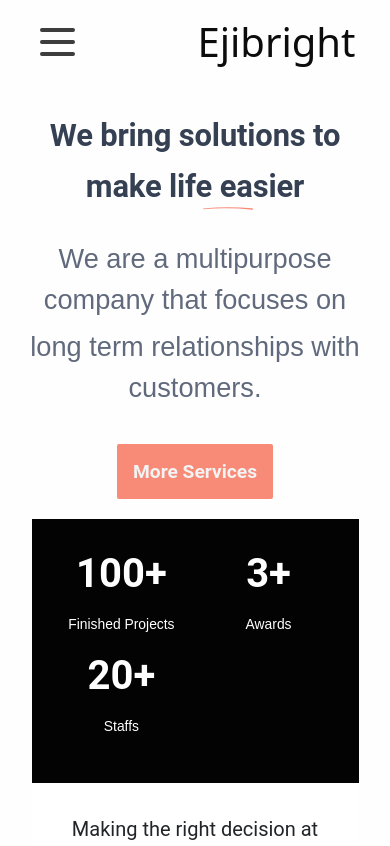
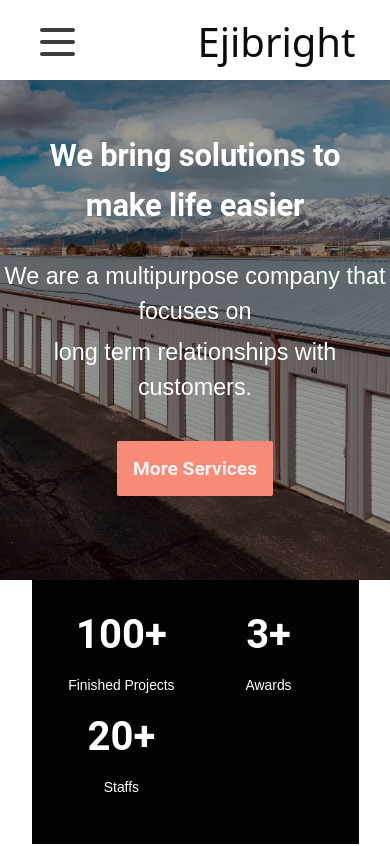
Before and after one commit to MadukaJustice/Ejibright-project, a Next.js app: page / in a window 390 px wide. Shown: the top 846 px of the page. Built offline with nearby package versions, Linux system fonts and the light colour scheme.

Commit message:
added a hero image

```diff
--- a/src/app/page.module.css
+++ b/src/app/page.module.css
@@ -1,8 +1,10 @@
 /* HERO */
 .contentWrapper {
+  background: linear-gradient(69.35deg, rgba(0, 0, 0, 0.1)0%, rgba(0, 0, 0, 0.1) 99.45%), linear-gradient(0deg, rgba(0, 0, 0, 0.3), rgba(0, 0, 0, 0.3)), url("/banner.jpg") no-repeat center;
+  height: 700px;
+  background-size: cover;
   text-align: center;
-  height: 400px;
-  margin-top: 10%;
+  padding-top: 15%;
 }
 
 .contentHero {
@@ -12,7 +14,7 @@
   font-family: "Roboto", sans-serif;
   line-height: 1.12;
   letter-spacing: -.01rem;
-  color: #354053;
+  color: #fff;
 }
 
 .contentHero>p:nth-child(2) {
@@ -33,14 +35,14 @@
   bottom: -0.3em;
   width: 13%;
   height: 0.3em;
-  color: #354053;
+  color: #fff;
 }
 
 .subHero {
   margin-top: 35px;
   font-size: 1.7rem;
   font-family: "Nunito", sans-serif;
-  color: #616A7C;
+  color: #fff;
 }
 
 .subHero>p:nth-child(2) {
@@ -234,6 +236,12 @@
 
 /* Mobile and Tablet */
 @media (max-width: 1024px) {
+  .contentWrapper{
+    height: 500px;
+  }
+  .subHero {
+    font-size: calc(1.02rem + 1.8vw);
+  }
   .rightCont>p:nth-child(1) {
     font-size: 20px;
     text-align: center;
```
Also changed, not shown: public/banner.jpg (added), public/storage.jpg (added).
